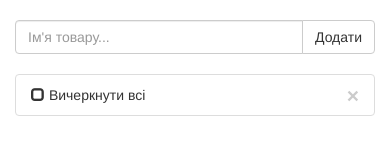
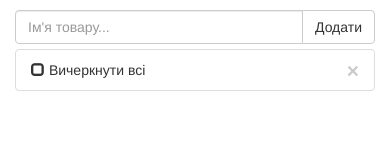
Before and after one commit to EdikDolynskyi/BSA, a plain HTML site: page GOODS/index.html in a window 390 px wide. Drawn offline with nearby package versions, Linux system fonts and the light colour scheme.

Commit message:
layout fix for mobile devices

```diff
--- a/GOODS/css/core.css
+++ b/GOODS/css/core.css
@@ -1,3 +1,7 @@
+#form {
+    margin: 10px 0 5px;
+}
+
 .item-close.close {
     opacity: 0;
 }
--- a/GOODS/index.html
+++ b/GOODS/index.html
@@ -2,6 +2,7 @@
 <html>
 <head lang="en">
     <meta charset="UTF-8">
+    <meta name="viewport" content="width=device-width, initial-scale=1">
     <title>GOODS</title>
 
     <link href="https://maxcdn.bootstrapcdn.com/bootstrap/3.3.4/css/bootstrap.min.css" rel="stylesheet">
@@ -9,7 +10,6 @@
 </head>
 <body>
 <div class="col-sm-12 col-md-6 col-md-offset-3">
-    <br/>
     <form id="form">
         <div class="input-group">
             <input type="text" class="form-control" placeholder="Ім'я товару...">
@@ -18,7 +18,6 @@
           </span>
         </div>
     </form>
-    <br/>
     <ul id="list" class="list-group">
         <li class="list-group-item">
             <span id="check-all" class="chbox glyphicon glyphicon-unchecked"></span>
```
